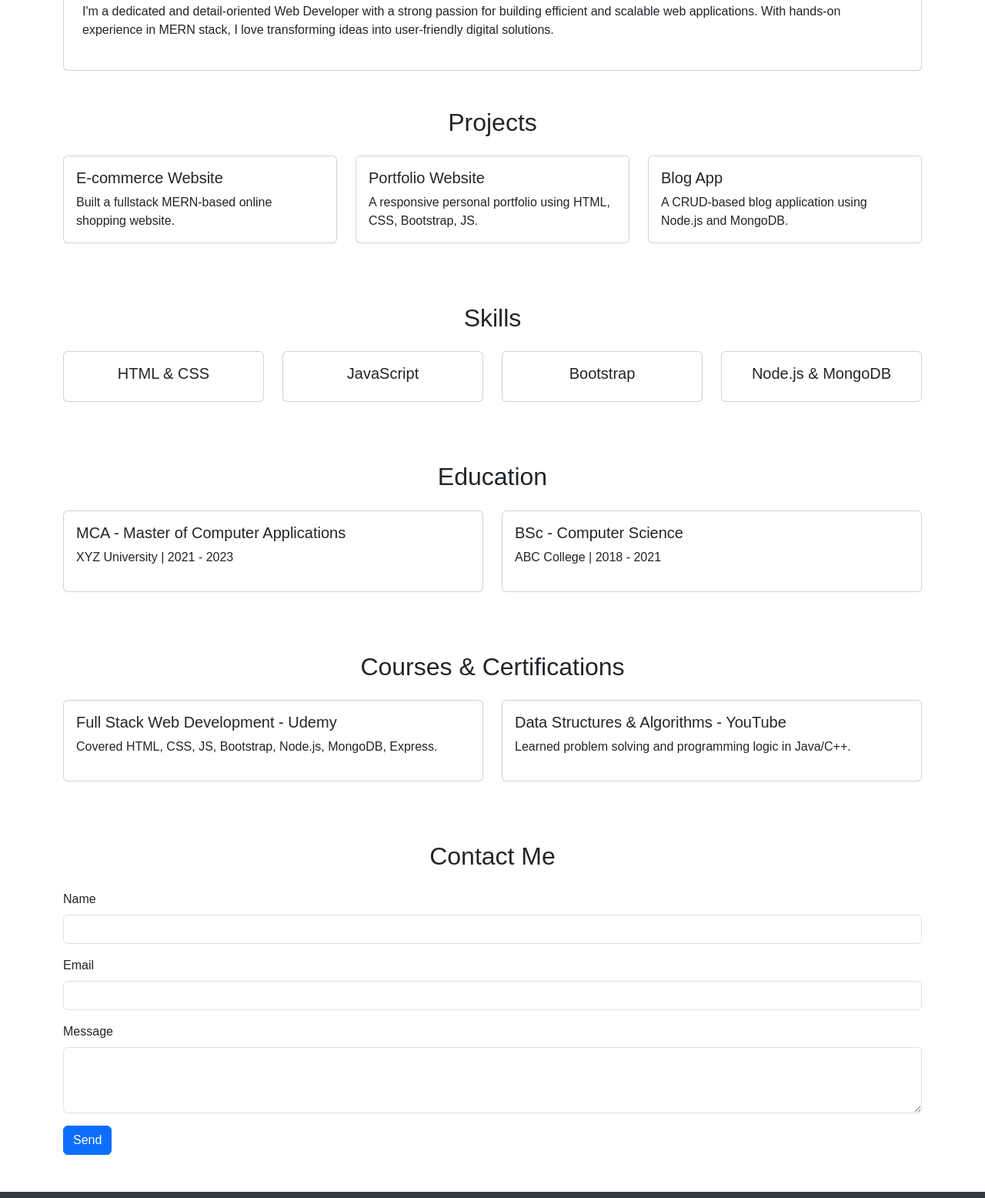
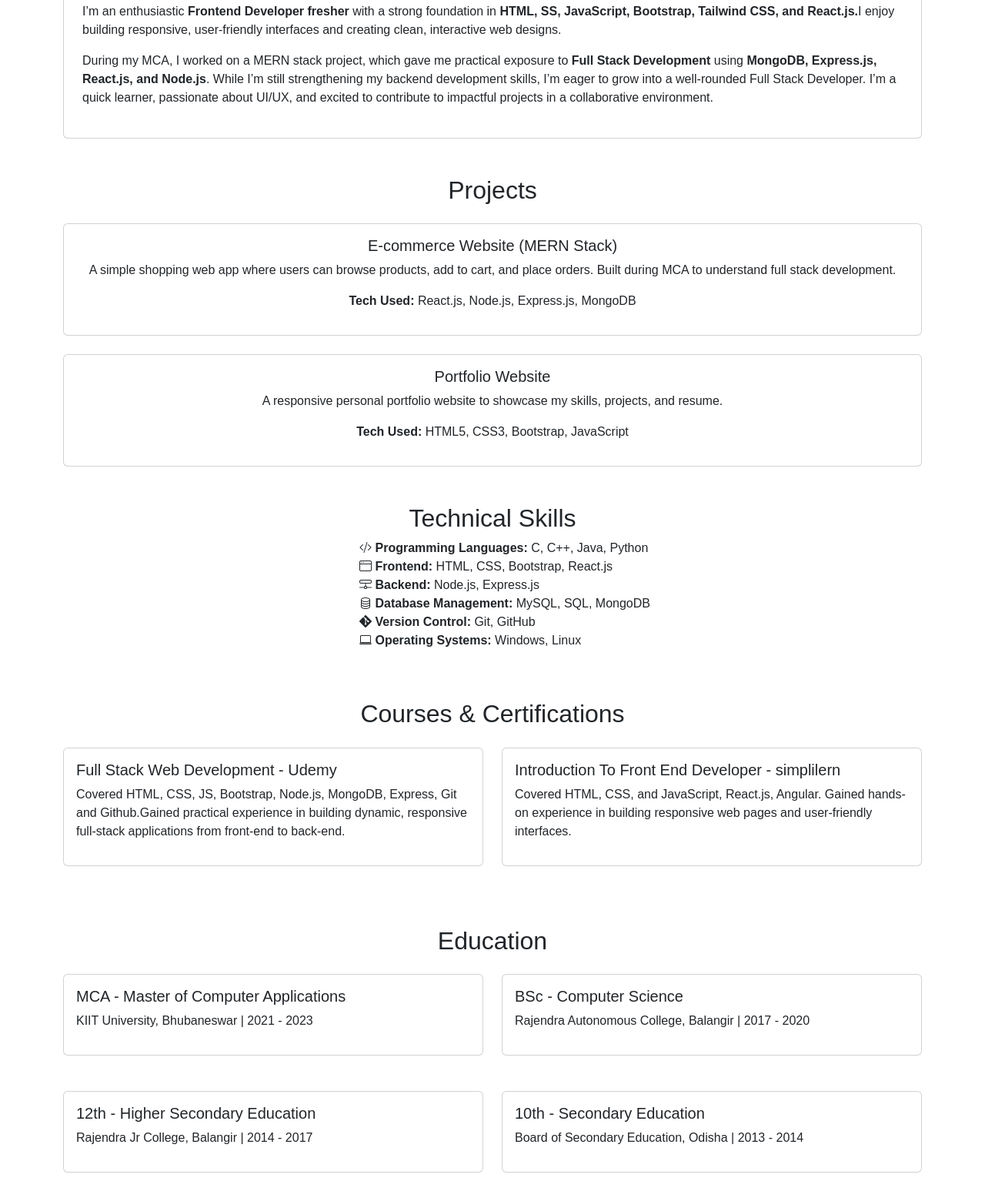
Before and after one commit to Geet-04/-My-Portfolio-, a website: page index.html in a window 1280 px wide. Shown: the part 712-2268 px from the top of the page at 77% size. Drawn offline with nearby package versions, Linux system fonts and the light colour scheme.

Commit message:
updatedportfolio

```diff
--- a/index.html
+++ b/index.html
@@ -22,7 +22,7 @@
     <div class="container">
       <img src="images/geetapic.jpg" alt="Profile Picture" class="img-fluid rounded-circle mb-4" style="width: 200px; height: 200px; object-fit: cover;"/>
       <h1 class="display-4">Geetanjali Sahu</h1>
-      <p class="lead">Aspiring Web Developer</p>
+      <p class="lead">Aspiring Front End Developer</p>
       <a href="files/Geetanjal_ Resume.pdf" class="btn btn-primary resume-btn" download>📄 Download Resume</a>
     </div>
   </section>
@@ -32,34 +32,39 @@
     <div class="row">
       <div class="col-md-12">
         <div class="card p-4">
-          <p>
-            I'm a dedicated and detail-oriented Web Developer with a strong passion for building efficient and scalable web applications. With hands-on experience in MERN stack, I love transforming ideas into user-friendly digital solutions.
-          </p>
+          <blockquote>
+            I’m an enthusiastic <strong>Frontend Developer fresher</strong> with a strong foundation in <strong>HTML, SS, JavaScript, Bootstrap, Tailwind CSS, and React.js.</strong>I enjoy building responsive, user-friendly interfaces and creating clean, interactive web designs.
+          </blockquote>
+          <blockquote>
+            During my MCA, I worked on a MERN stack project, which gave me practical exposure to <strong>Full Stack Development </strong>using<strong> MongoDB, Express.js, React.js, and Node.js</strong>. While I’m still strengthening my backend development skills, I’m eager to grow into a well-rounded Full Stack Developer.
+            I’m a quick learner, passionate about UI/UX, and excited to contribute to impactful projects in a collaborative environment.
+          </blockquote>
         </div>
       </div>
     </div>
   </section>
 
-  <section class="container my-5">
+  <section style= "text-align: center;"class="container my-5">
     <h2 class="text-center mb-4">Projects</h2>
-    <div class="row">
-      <div class="col-md-4">
-        <div class="card project-card">
-          <div class="card-body">
-            <h5 class="card-title">E-commerce Website</h5>
-            <p class="card-text">Built a fullstack MERN-based online shopping website.</p>
-          </div>
-        </div>
+
+    <div class="card project-card mb-4">
+      <div class="card-body">
+        <h5 class="card-title">E-commerce Website (MERN Stack)</h5>
+        <p class="card-text">A simple shopping web app where users can browse products, add to cart, and place orders. Built during MCA to understand full stack development.</p>
+        <p><strong>Tech Used:</strong> React.js, Node.js, Express.js, MongoDB</p>
       </div>
-      <div class="col-md-4">
-        <div class="card project-card">
-          <div class="card-body">
-            <h5 class="card-title">Portfolio Website</h5>
-            <p class="card-text">A responsive personal portfolio using HTML, CSS, Bootstrap, JS.</p>
-          </div>
-        </div>
+    </div>
+
+    <div class="card project-card mb-4">
+      <div class="card-body">
+        <h5 class="card-title">Portfolio Website</h5>
+        <p class="card-text">A responsive personal portfolio website to showcase my skills, projects, and resume.</p>
+        <p><strong>Tech Used:</strong> HTML5, CSS3, Bootstrap, JavaScript</p>
       </div>
-      <div class="col-md-4">
+    </div>
+
+    <!-- Add more project cards below if needed -->
+     <!-- <div class="col-md-4">
         <div class="card project-card">
           <div class="card-body">
             <h5 class="card-title">Blog App</h5>
@@ -67,9 +72,9 @@
           </div>
         </div>
       </div>
-    </div>
+    </div> -->
   </section>
-
+  <!-- Skill Section
   <section class="container my-5">
     <h2 class="text-center mb-4">Skills</h2>
     <div class="row text-center">
@@ -94,23 +99,19 @@
         </div>
       </div>
     </div>
-  </section>
-
-  <section class="container my-5">
-    <h2 class="text-center mb-4">Education</h2>
-    <div class="row">
-      <div class="col-md-6">
-        <div class="card education-card p-3">
-          <h5>MCA - Master of Computer Applications</h5>
-          <p>XYZ University | 2021 - 2023</p>
-        </div>
-      </div>
-      <div class="col-md-6">
-        <div class="card education-card p-3">
-          <h5>BSc - Computer Science</h5>
-          <p>ABC College | 2018 - 2021</p>
-        </div>
-      </div>
+  </section> -->
+  <!-- Technical Skills -->
+  <section class="container section-bg text-center">
+    <h2 class="section-title ">Technical Skills</h2>
+    <div class="d-flex justify-content-center" >
+      <ul style="list-style: none;" class="text-start">
+        <li><i class="bi bi-code-slash"></i> <strong>Programming Languages:</strong> C, C++, Java, Python</li>
+        <li><i class="bi bi-window"></i> <strong>Frontend:</strong> HTML, CSS, Bootstrap, React.js</li>
+        <li><i class="bi bi-hdd-network"></i> <strong>Backend:</strong> Node.js, Express.js</li>
+        <li><i class="bi bi-database"></i> <strong>Database Management:</strong> MySQL, SQL, MongoDB</li>
+        <li><i class="bi bi-git"></i> <strong>Version Control:</strong> Git, GitHub</li>
+        <li><i class="bi bi-laptop"></i> <strong>Operating Systems:</strong> Windows, Linux</li>
+      </ul>
     </div>
   </section>
 
@@ -120,13 +121,60 @@
       <div class="col-md-6">
         <div class="card course-card p-3">
           <h5>Full Stack Web Development - Udemy</h5>
-          <p>Covered HTML, CSS, JS, Bootstrap, Node.js, MongoDB, Express.</p>
+          <p>Covered HTML, CSS, JS, Bootstrap, Node.js, MongoDB, Express, Git and Github.Gained practical experience in building dynamic, responsive full-stack applications from front-end to back-end.</p>
         </div>
       </div>
       <div class="col-md-6">
         <div class="card course-card p-3">
-          <h5>Data Structures & Algorithms - YouTube</h5>
-          <p>Learned problem solving and programming logic in Java/C++.</p>
+          <h5>Introduction To Front End Developer - simplilern</h5>
+          <p>Covered HTML, CSS, and JavaScript, React.js, Angular. Gained hands-on experience in building responsive web pages and user-friendly interfaces.</p>
+        </div>
+      </div>
+    </div>
+  </section>
+
+  <!-- <section class="container my-5">
+    <h2 class="text-center mb-4">Education</h2>
+    <div class="row">
+      <div class="col-md-6">
+        <div class="card education-card p-3">
+          <h5>MCA - Master of Computer Applications</h5>
+          <p>KIIT University, Bhubaneswar | 2021 - 2023</p>
+        </div>
+      </div>
+      <div class="col-md-6">
+        <div class="card education-card p-3">
+          <h5>BSc - Computer Science</h5>
+          <p>Rajendra Autonomous College, Balangir | 2017 - 2020</p>
+        </div>
+      </div>
+    </div>
+  </section> -->
+  <section class="container my-5">
+    <h2 class="text-center mb-4">Education</h2>
+    <div class="row">
+      <div class="col-md-6">
+        <div class="card education-card p-3">
+          <h5>MCA - Master of Computer Applications</h5>
+          <p>KIIT University, Bhubaneswar | 2021 - 2023</p>
+        </div>
+      </div>
+      <div class="col-md-6">
+        <div class="card education-card p-3">
+          <h5>BSc - Computer Science</h5>
+          <p>Rajendra Autonomous College, Balangir | 2017 - 2020</p>
+        </div>
+      </div>
+      <div class="col-md-6 mt-3">
+        <div class="card education-card p-3">
+          <h5>12th - Higher Secondary Education</h5>
+          <p>Rajendra Jr College, Balangir | 2014 - 2017</p>
+        </div>
+      </div>
+      <div class="col-md-6 mt-3">
+        <div class="card education-card p-3">
+          <h5>10th - Secondary Education</h5>
+          <p>Board of Secondary Education, Odisha | 2013 - 2014</p>
         </div>
       </div>
     </div>
```
Also changed, not shown: css/style.css (line endings or trailing spaces).
